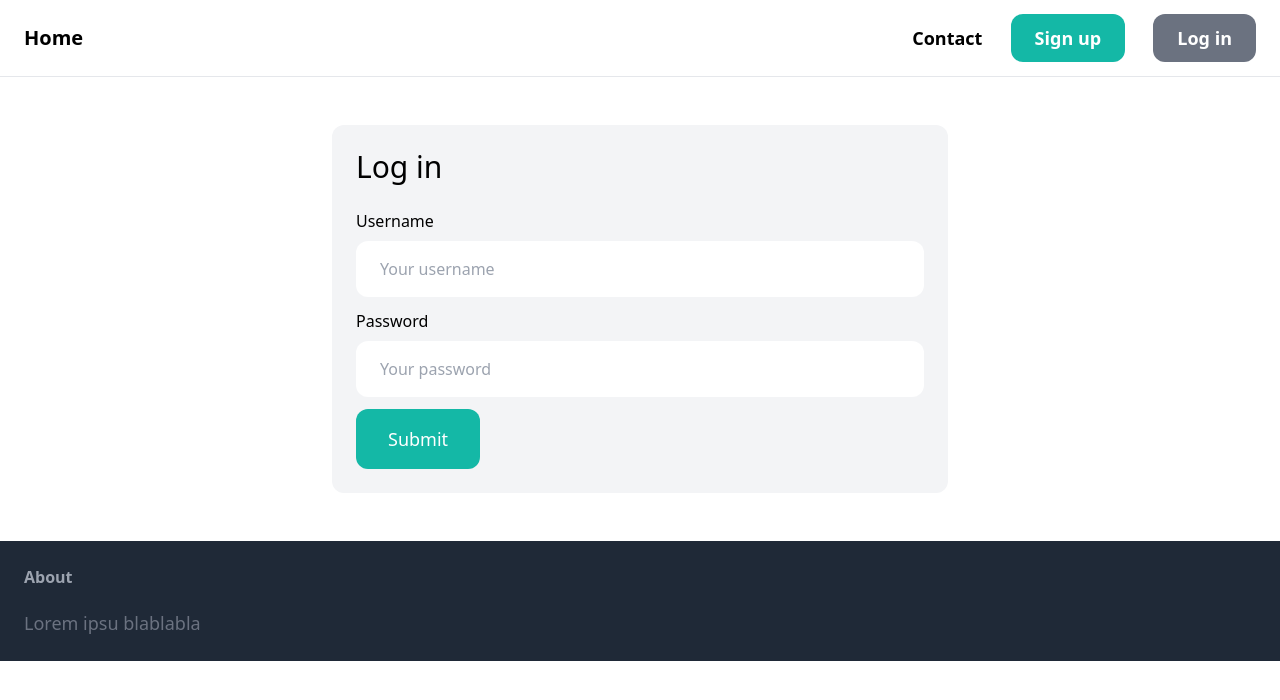
After one commit to benji1h/django_market_project, a Django app: page /login/ in a window 1280 px wide. The commit adds this page. Shown: the top 700 px of the page. Run offline with Django 5.2, Linux system fonts and the light colour scheme; some libraries are stand-ins or nearby versions.

Commit message:
Add login to core app + login page + change url default login

```diff
--- a/core/forms.py
+++ b/core/forms.py
@@ -1,6 +1,17 @@
 from django import forms
-from django.contrib.auth.forms import UserCreationForm
+from django.contrib.auth.forms import UserCreationForm, AuthenticationForm
 from django.contrib.auth.models import User
+
+class LoginForm(AuthenticationForm):
+    username = forms.CharField(widget=forms.TextInput(attrs={
+        'placeholder': 'Your username',
+        'class': 'w-full py-4 px-6 rounded-xl'
+    }))
+
+    password = forms.CharField(widget=forms.PasswordInput(attrs={
+        'placeholder': 'Your password',
+        'class': 'w-full py-4 px-6 rounded-xl'
+    }))
 
 class SignupForm(UserCreationForm):
     class Meta:
--- a/core/templates/core/base.html
+++ b/core/templates/core/base.html
@@ -13,8 +13,13 @@
             <div class="space-x-6">
                 <a href="{% url 'core:contact' %}" class="text-lg font-semibold hover:text-gray-500">Contact</a>
 
-                <a href="{% url 'core:signup' %}" class="px-6 py-3 text-lg font-semibold bg-teal-500 text-white rounded-xl hover:bg-teal-700">Sign up</a>
-                <a href="#" class="px-6 py-3 text-lg font-semibold bg-gray-500 text-white rounded-xl hover:bg-gray-700">Log in</a>
+                {% if request.user.is_authenticated %}
+                    <a href="{% url 'core:signup' %}" class="px-6 py-3 text-lg font-semibold bg-teal-500 text-white rounded-xl hover:bg-teal-700">Inbox</a>
+                    <a href="#" class="px-6 py-3 text-lg font-semibold bg-gray-500 text-white rounded-xl hover:bg-gray-700">Dashboard</a>
+                {% else %}
+                    <a href="{% url 'core:signup' %}" class="px-6 py-3 text-lg font-semibold bg-teal-500 text-white rounded-xl hover:bg-teal-700">Sign up</a>
+                    <a href="#" class="px-6 py-3 text-lg font-semibold bg-gray-500 text-white rounded-xl hover:bg-gray-700">Log in</a>
+                {% endif %}
             </div>
         </nav>
         <div class="px-6 py-6">
--- /dev/null
+++ b/core/templates/core/login.html
@@ -0,0 +1,35 @@
+{% extends 'core/base.html' %}
+
+{% block title %}Log in{% endblock %}
+
+{% block content%}
+
+<div class="w-1/2 my-6 mx-auto p-6 bg-gray-100 rounded-xl">
+    <h1 class="mb-6 text-3xl">Log in</h1>
+
+    <form method="post" action=".">
+        {% csrf_token %}
+
+        <div class="mb-3">
+            <label class="inline-block mb-2">Username</label><br>
+            {{ form.username }}
+        </div>
+        <div class="mb-3">
+            <label class="inline-block mb-2">Password</label><br>
+            {{ form.password }}
+        </div>
+
+        {% if form.errors or form.non_field_errors %}
+            <div class="mb-3 p-6 bg-red-100 rounded-xl">
+                {% for field in form %}
+                    {{ field.errors }}
+                {% endfor %}
+
+                {{ form.non_field_errors }}
+            </div>
+        {% endif %}
+
+        <button class="py-4 px-8 text-lg bg-teal-500 hover:bg-teal-700 rounded-xl text-white">Submit</button>
+    </form>
+</div>
+{% endblock %}
--- a/core/urls.py
+++ b/core/urls.py
@@ -2,11 +2,14 @@ from django.urls import path
 from . import views
 
 from core.views import contact
+from django.contrib.auth import views as auth_views
+from .forms import LoginForm
 
 app_name = 'core'
 
 urlpatterns = [
     path('', views.index, name='index'),
     path('contact/', contact, name='contact'),
-    path('signup/', views.signup, name='signup')
+    path('signup/', views.signup, name='signup'),
+    path('login/', auth_views.LoginView.as_view(template_name='core/login.html', authentication_form=LoginForm), name='login'),
 ]
--- a/test1/settings.py
+++ b/test1/settings.py
@@ -26,6 +26,11 @@ SECRET_KEY = 'django-insecure-ka%y_s%15!rh2ub9-l@)v51%=j(a94f0mpqem15ug1h%+=)^1i
 DEBUG = True
 
 ALLOWED_HOSTS = []
+
+# UPDATE URL LOGIN / LOGOUT
+LOGIN_URL = '/login/'
+LOGIN_REDIRECT_URL = '/'
+LOGOUT_REDIRECT_URL = '/'
 
 
 # Application definition
```
Also changed, not shown: db.sqlite3.
